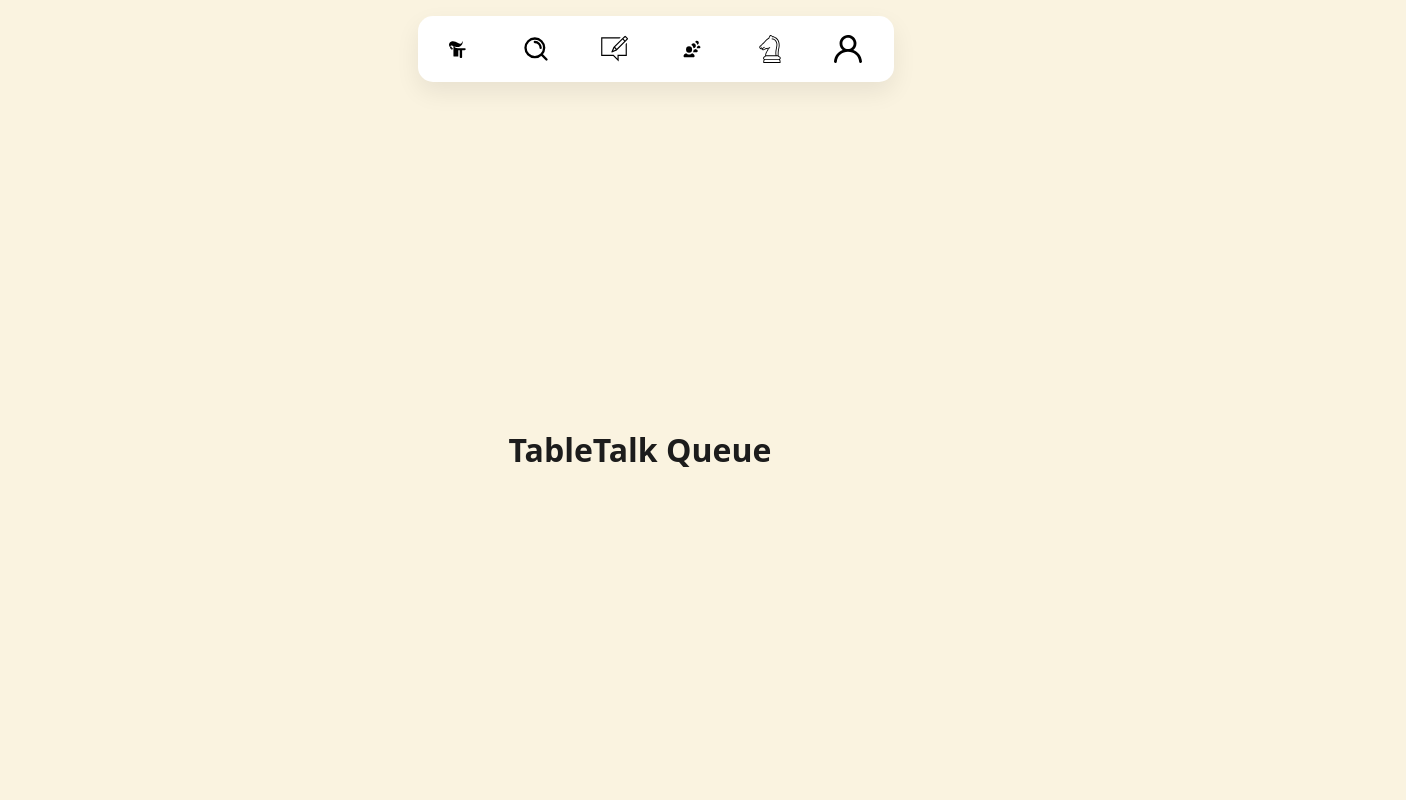
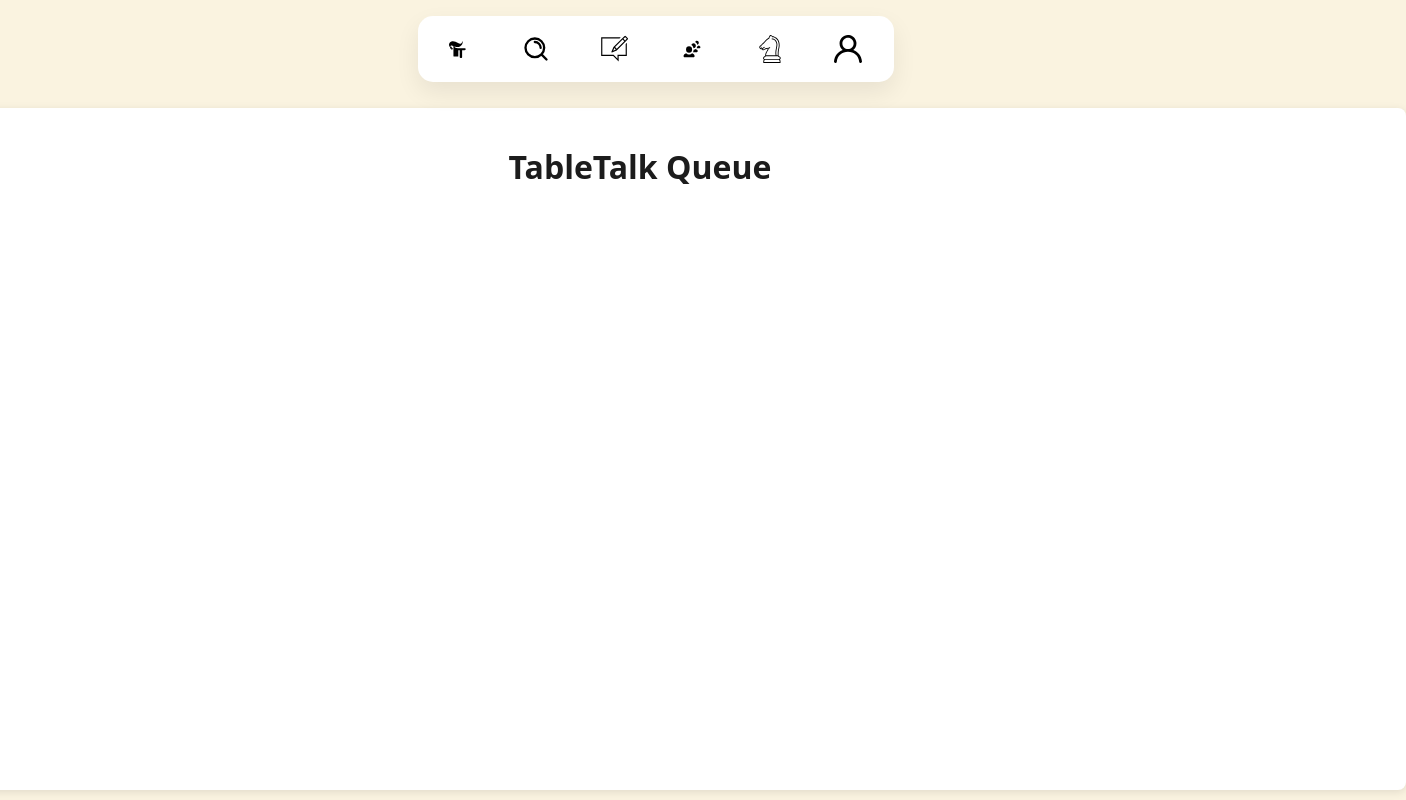
Before and after one commit to aeMyst/TableTalk, a React (Vite) app in the folder TableTalk/: page /Queue in a window 1280 px wide. Shown: the whole page, 1406 px wide, since content can reach past the window. Built offline with nearby package versions, Linux system fonts and the light colour scheme.

Commit message:
added cards to all pages

```diff
--- /dev/null
+++ b/TableTalk/src/elements/card.css
@@ -0,0 +1,6 @@
+.card {
+    width: 1500px;
+    height: 650px;
+    background: #fff;
+    box-shadow: rgba(0, 0, 0, 0.4) 0px 2px 4px, rgba(0, 0, 0, 0.3) 0px 7px 13px -3px, rgba(0, 0, 0, 0.2) 0px -3px 0px inset;
+  }
--- a/TableTalk/src/pages/Blog.jsx
+++ b/TableTalk/src/pages/Blog.jsx
@@ -1,9 +1,12 @@
 import React from 'react';
+import "../elements/card.css"
 
 export default function Blog() {
   return (
     <div className="blog-container">
-      <h1>TableTalk Blog</h1>
+      <div className="card">
+        <h1>TableTalk Blog</h1>
+      </div>
     </div>
   );
 }
--- a/TableTalk/src/pages/Home.jsx
+++ b/TableTalk/src/pages/Home.jsx
@@ -1,9 +1,12 @@
 import React from 'react';
+import "../elements/card.css"
 
 export default function Home() {
   return (
     <div className="home-container">
-      <h1>Welcome to TableTalk</h1>
+      <div className="card">
+        <h1>Welcome to TableTalk</h1>
+      </div>
     </div>
   );
 }
--- a/TableTalk/src/pages/Profile.jsx
+++ b/TableTalk/src/pages/Profile.jsx
@@ -1,9 +1,12 @@
 import React from 'react';
+import "../elements/card.css"
 
 export default function Profile() {
   return (
     <div className="profile-container">
-      <h1>User Profile</h1>
+      <div className="card">
+        <h1>User Profile</h1>
+      </div>
     </div>
   );
 }
--- a/TableTalk/src/pages/Queue.jsx
+++ b/TableTalk/src/pages/Queue.jsx
@@ -1,9 +1,12 @@
 import React from 'react';
+import "../elements/card.css"
 
 export default function Queue() {
   return (
     <div className="queue-container">
-      <h1>TableTalk Queue</h1>
+      <div className="card">
+        <h1>TableTalk Queue</h1>
+      </div>
     </div>
   );
 }
--- a/TableTalk/src/pages/Suggest.jsx
+++ b/TableTalk/src/pages/Suggest.jsx
@@ -1,9 +1,12 @@
 import React from 'react';
+import "../elements/card.css"
 
 export default function Suggest() {
   return (
     <div className="suggest-container">
-      <h1>TableTalk Suggestions</h1>
+      <div className="card">
+        <h1>TableTalk Suggestions</h1>
+      </div>
     </div>
   );
 }
```
